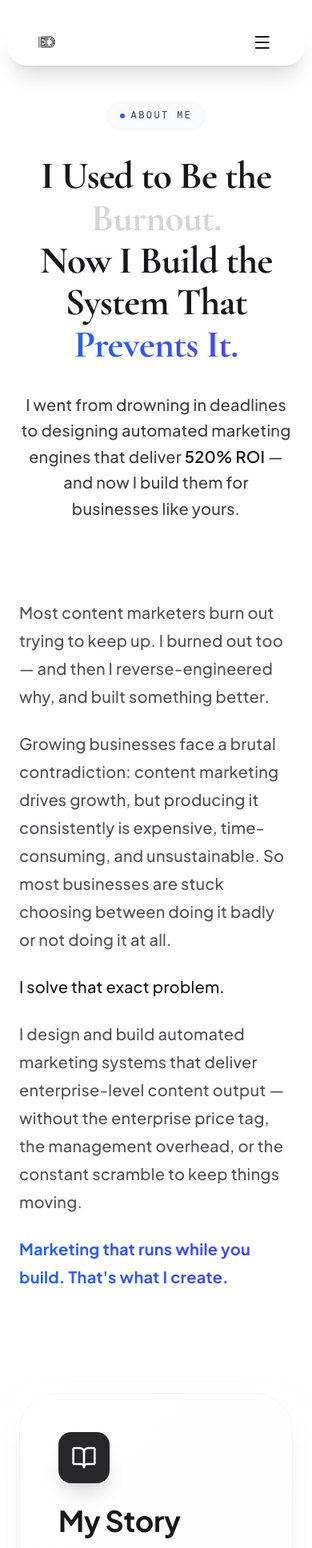
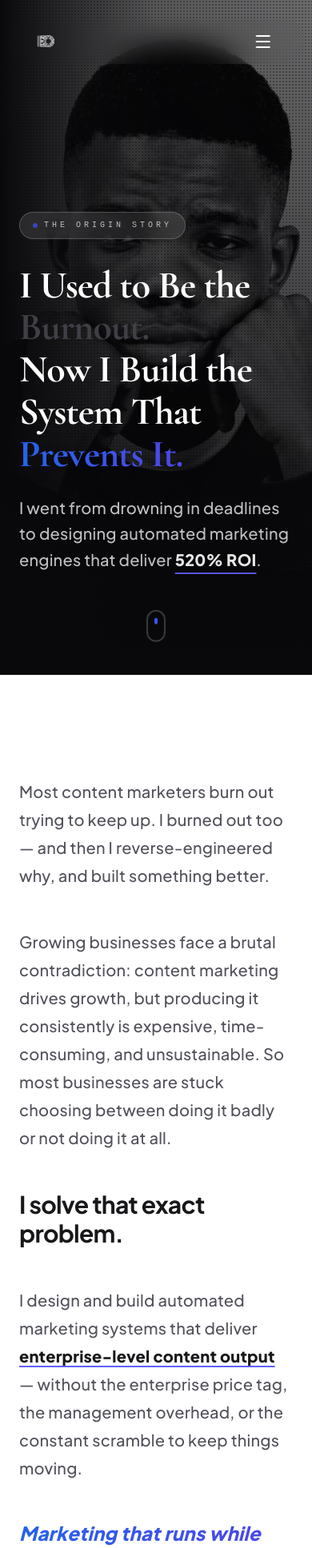
Before and after one commit to Emmanuel-Odebiyi/Portfolio_Website, a React (Vite) app: page /about in a window 390 px wide. Shown: the top 1936 px of the page at 80% size. Built offline with nearby package versions, Linux system fonts and the light colour scheme.

Commit message:
feat: implement responsive Header component, global Tailwind theme, and About page structure

```diff
--- a/src/components/Header.tsx
+++ b/src/components/Header.tsx
@@ -39,13 +39,15 @@ export const Header: React.FC = () => {
     }
   }, [location]);
 
+  const isAboutPage = location.pathname === '/about';
+
   return (
     <header className={`fixed left-1/2 -translate-x-1/2 z-[200] w-[95%] transition-all duration-500 ease-in-out ${isScrolled ? 'top-3 max-w-5xl' : 'top-6 max-w-7xl'}`}>
       <div
         className={`w-full transition-all duration-500 transition-opacity duration-500 pointer-events-auto ${
           isScrolled
             ? 'py-1.5 px-6 bg-white/40 backdrop-blur-xl border border-white/20 shadow-2xl rounded-[1.25rem]'
-            : 'py-2 px-8 bg-white/30 backdrop-blur-lg border border-white/10 shadow-xl rounded-[1.5rem]'
+            : `py-2 px-8 ${isAboutPage ? 'bg-transparent border-transparent' : 'bg-white/30 border-white/10 shadow-xl'} backdrop-blur-lg rounded-[1.5rem]`
         }`}
       >
         <div className="mx-auto grid grid-cols-2 md:grid-cols-3 items-center">
@@ -58,7 +60,7 @@ export const Header: React.FC = () => {
             <img
               src={logo}
               alt="Emmanuel Odebiyi Logo"
-              className="h-8 md:h-12 w-auto"
+              className={`h-8 md:h-12 w-auto transition-all ${isAboutPage && !isScrolled ? 'invert brightness-0' : ''}`}
             />
           </Link>
         </motion.div>
@@ -74,10 +76,10 @@ export const Header: React.FC = () => {
             >
               <Link
                 to={link.href}
-                className={`text-sm font-bold transition-all relative group ${
+                className={`text-sm font-black tracking-tight transition-all relative group ${
                   location.pathname === link.href
-                    ? 'text-transparent bg-clip-text bg-gradient-to-r from-blue-500 via-blue-600 to-indigo-600'
-                    : 'text-zinc-600 hover:text-zinc-900'
+                    ? 'text-transparent bg-clip-text bg-gradient-to-r from-blue-400 via-blue-500 to-indigo-500'
+                    : (isAboutPage && !isScrolled ? 'text-white hover:text-white/80' : 'text-zinc-600 hover:text-zinc-900')
                 }`}
               >
                 {link.name}
@@ -97,7 +99,7 @@ export const Header: React.FC = () => {
           >
             <Link
               to="/contact"
-              className="px-6 py-1.5 bg-zinc-900 text-white text-sm font-bold rounded-xl hover:bg-brand-gradient transition-all shadow-lg shadow-zinc-200"
+              className={`px-6 py-1.5 ${isAboutPage && !isScrolled ? 'bg-white text-zinc-900' : 'bg-zinc-900 text-white'} text-sm font-black rounded-xl hover:bg-brand-gradient hover:text-white transition-all shadow-lg shadow-zinc-200`}
             >
               Contact Me
             </Link>
@@ -105,7 +107,7 @@ export const Header: React.FC = () => {
 
           {/* Mobile Menu Toggle */}
           <button
-            className="md:hidden p-2 text-zinc-900"
+            className={`md:hidden p-2 ${isAboutPage && !isScrolled ? 'text-white' : 'text-zinc-900'}`}
             onClick={() => setIsMobileMenuOpen(!isMobileMenuOpen)}
           >
             {isMobileMenuOpen ? <X size={24} /> : <Menu size={24} />}
--- a/src/index.css
+++ b/src/index.css
@@ -50,12 +50,15 @@
 
 :root {
   /* Semantic Mappings */
-  --bg-primary: var(--color-bg-canvas);
+  --bg-primary: #09090b; /* zinc-950 for dark theme consistency */
   --bg-secondary: var(--color-bg-surface);
 
   /* Text MUST be the darkest color closest to black (WCAG AA Compliance) */
   --text-primary: #09090b; /* Pitch dark gray almost black */
   --text-secondary: #3f3f46; /* High contrast mid-gray */
+
+  /* Bright white/zinc text utility to be used on dark bg */
+  --text-inverse: #fafafa;
 
   --accent-primary: var(--color-primary);
 }
--- a/src/pages/About.tsx
+++ b/src/pages/About.tsx
@@ -211,40 +211,124 @@ export default function About() {
   });
 
   return (
-    <div className="pt-32 pb-20 bg-white">
+    <div className="pt-0 pb-20 bg-white">
       <SEO
         title="About Emmanuel Odebiyi | From Burnout Writer to Marketing Automation Specialist"
         description="How I went from drowning in content deadlines to building AI-powered marketing systems that deliver 520% ROI. My story, methodology, and why it works."
         keywords="marketing automation expert, content automation specialist, AI content systems, SEO and content strategist Nigeria"
       />
-      {/* Header Section */}
-      <section className="max-w-5xl mx-auto px-6 mb-24 text-center space-y-8">
+      {/* Hero Section with Personal Narrative Image */}
+      <section className="relative h-screen min-h-[700px] flex items-end justify-start overflow-hidden bg-zinc-950">
+        {/* Background Image with Focal Point Adjustment */}
+        <div className="absolute inset-0 z-0">
+          <img
+            src="/images/about-hero.jpg"
+            alt="Emmanuel Odebiyi"
+            className="w-full h-full object-cover object-[center_20%] scale-105 grayscale brightness-125 contrast-150 opacity-40 mix-blend-overlay"
+          />
+          {/* Halftone / Dither Pattern Overlay */}
+          <div className="absolute inset-0 z-10 opacity-30 pointer-events-none mix-blend-multiply"
+               style={{ backgroundImage: 'radial-gradient(circle, #000 1px, transparent 1px)', backgroundSize: '4px 4px' }} />
+
+          {/* Edge Fades & Soft Vignette to guide eye to text/face */}
+          <div className="absolute inset-0 z-20 bg-gradient-to-t from-zinc-950 via-zinc-950/40 to-transparent" />
+          <div className="absolute inset-0 z-20 bg-gradient-to-r from-zinc-950 via-zinc-950/20 to-transparent pointer-events-none" />
+        </div>
+
+        <div className="max-w-6xl mx-auto px-6 lg:px-12 pb-32 relative z-30 text-left space-y-8">
+          <motion.div
+            initial={{ opacity: 0, x: -20 }}
+            animate={{ opacity: 1, x: 0 }}
+            className="inline-flex items-center gap-2 px-4 py-2 rounded-full bg-white/10 backdrop-blur-md border border-white/20 text-[10px] font-mono text-white/70 tracking-[0.4em] uppercase"
+          >
+            <span className="w-1.5 h-1.5 rounded-full bg-brand-gradient animate-pulse" />
+            The Origin Story
+          </motion.div>
+
+          <div className="space-y-6">
+            <h1 className="text-5xl md:text-7xl lg:text-8xl font-black tracking-tighter text-white leading-[0.9] drop-shadow-2xl max-w-4xl">
+              I Used to Be the <span className="text-zinc-500">Burnout.</span><br />
+              Now I Build the System That <span className="text-brand-gradient">Prevents It.</span>
+            </h1>
+
+            <p className="text-xl md:text-2xl text-zinc-300 font-medium leading-relaxed max-w-2xl opacity-90">
+              I went from drowning in deadlines to designing automated marketing engines that deliver <strong className="text-white font-black underline decoration-indigo-500 underline-offset-8">520% ROI</strong>.
+            </p>
+          </div>
+        </div>
+
+        {/* Scroll Indicator */}
         <motion.div
-          initial={{ opacity: 0, y: 10 }}
-          animate={{ opacity: 1, y: 0 }}
-          className="inline-flex items-center gap-2 px-4 py-2 rounded-full bg-zinc-50 border border-zinc-100 text-xs font-mono text-zinc-500 tracking-[0.2em] uppercase"
+          animate={{ y: [0, 10, 0] }}
+          transition={{ duration: 2, repeat: Infinity }}
+          className="absolute bottom-12 left-1/2 -translate-x-1/2 w-6 h-10 rounded-full border-2 border-white/20 flex justify-center p-2"
         >
-          <span className="w-1.5 h-1.5 rounded-full bg-brand-gradient" />
-          About Me
+          <div className="w-1 h-2 bg-brand-gradient rounded-full" />
         </motion.div>
-
-        <h1 className="text-5xl md:text-7xl lg:text-8xl font-bold tracking-tight text-zinc-900 mx-auto leading-[1.05]">
-          I Used to Be the <span className="text-zinc-300">Burnout.</span><br />
-          Now I Build the System That <span className="text-brand-gradient">Prevents It.</span>
-        </h1>
-
-        <p className="text-xl md:text-2xl text-zinc-500 font-light leading-relaxed max-w-4xl mx-auto">
-          I went from drowning in deadlines to designing automated marketing engines that deliver <strong className="text-zinc-900 font-semibold">520% ROI</strong> — and now I build them for businesses like yours.
-        </p>
       </section>
 
       {/* Opening narrative block */}
-      <section className="max-w-3xl mx-auto px-6 mb-32 space-y-6 text-xl text-zinc-600 font-light leading-relaxed">
-        <p>Most content marketers burn out trying to keep up. I burned out too — and then I reverse-engineered why, and built something better.</p>
-        <p>Growing businesses face a brutal contradiction: content marketing drives growth, but producing it consistently is expensive, time-consuming, and unsustainable. So most businesses are stuck choosing between doing it badly or not doing it at all.</p>
-        <p className="text-zinc-900 font-medium">I solve that exact problem.</p>
-        <p>I design and build automated marketing systems that deliver enterprise-level content output — without the enterprise price tag, the management overhead, or the constant scramble to keep things moving.</p>
-        <p className="text-brand-gradient font-bold">Marketing that runs while you build. That's what I create.</p>
+      <section className="py-32 bg-white relative z-20">
+        <div className="max-w-3xl mx-auto px-6 space-y-12 text-xl md:text-2xl text-zinc-600 font-light leading-relaxed">
+          {[
+            {
+              content: "Most content marketers burn out trying to keep up. I burned out too — and then I reverse-engineered why, and built something better.",
+              emphasis: true,
+              dropCap: true
+            },
+            {
+              content: "Growing businesses face a brutal contradiction: content marketing drives growth, but producing it consistently is expensive, time-consuming, and unsustainable. So most businesses are stuck choosing between doing it badly or not doing it at all.",
+              emphasis: false
+            },
+            {
+              content: "I solve that exact problem.",
+              highlight: true
+            },
+            {
+              content: "I design and build automated marketing systems that deliver enterprise-level content output — without the enterprise price tag, the management overhead, or the constant scramble to keep things moving.",
+              point: "enterprise-level content output"
+            },
+            {
+              content: "Marketing that runs while you build. That's what I create.",
+              final: true
+            }
+          ].map((item, idx) => (
+            <motion.div
+              key={idx}
+              initial={{ opacity: 0, y: 30 }}
+              whileInView={{ opacity: 1, y: 0 }}
+              viewport={{ once: true, margin: "-100px" }}
+              transition={{ duration: 0.8, delay: idx * 0.1, ease: [0.21, 0.45, 0.32, 0.9] }}
+            >
+              {item.dropCap ? (
+                <p>
+                  <span className="first-letter:text-7xl first-letter:font-black first-letter:text-zinc-900 first-letter:mr-3 first-letter:float-left">
+                    {item.content}
+                  </span>
+                </p>
+              ) : item.highlight ? (
+                <p className="text-zinc-900 font-bold text-3xl md:text-4xl tracking-tight">
+                  {item.content}
+                </p>
+              ) : item.final ? (
+                <p className="text-brand-gradient font-black text-2xl md:text-3xl italic">
+                  {item.content}
+                </p>
+              ) : (
+                <p>
+                  {item.point ? (
+                    item.content.split(item.point).map((part, i, arr) => (
+                      <React.Fragment key={i}>
+                        {part}
+                        {i < arr.length - 1 && <strong className="text-zinc-900 font-black underline decoration-indigo-500 decoration-2 underline-offset-4">{item.point}</strong>}
+                      </React.Fragment>
+                    ))
+                  ) : item.content}
+                </p>
+              )}
+            </motion.div>
+          ))}
+        </div>
       </section>
 
       {/* Side-by-Side Interactive Panels */}
```
Also changed, not shown: public/images/about-hero.jpg (added).
